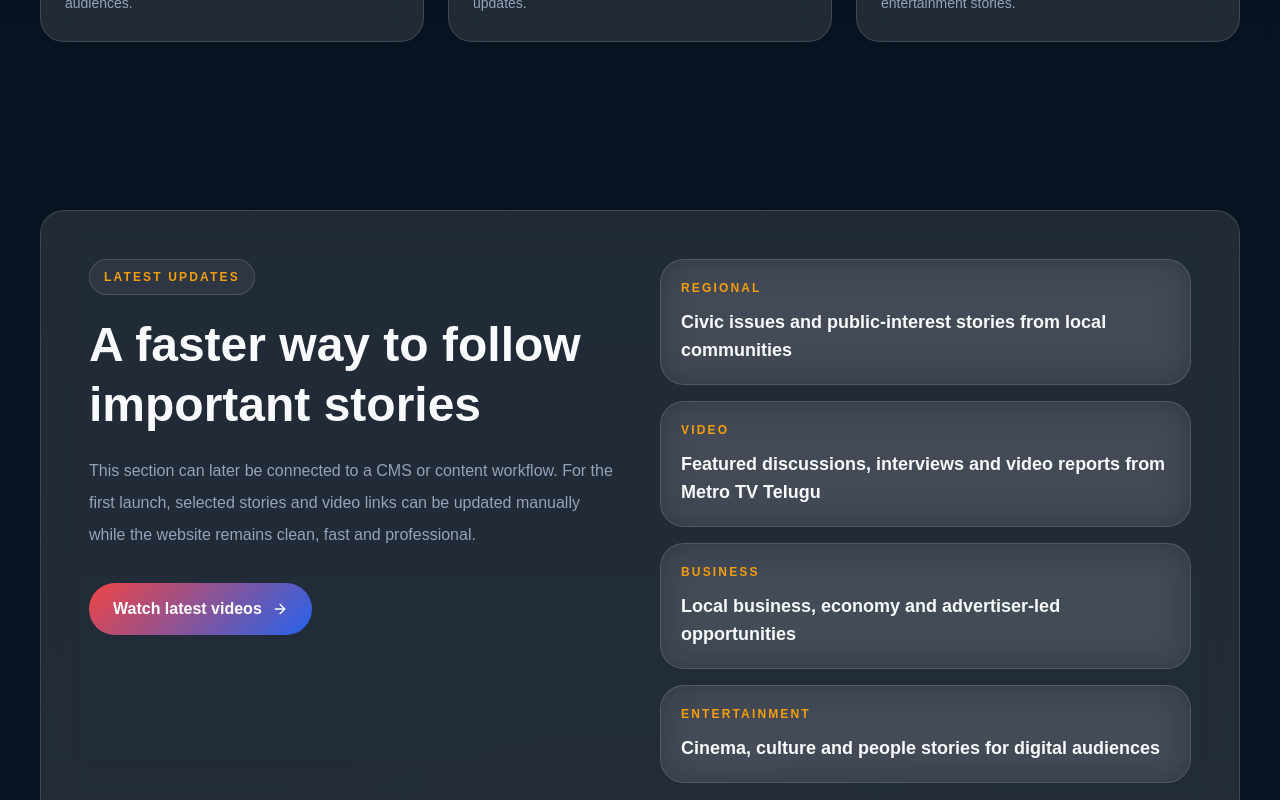
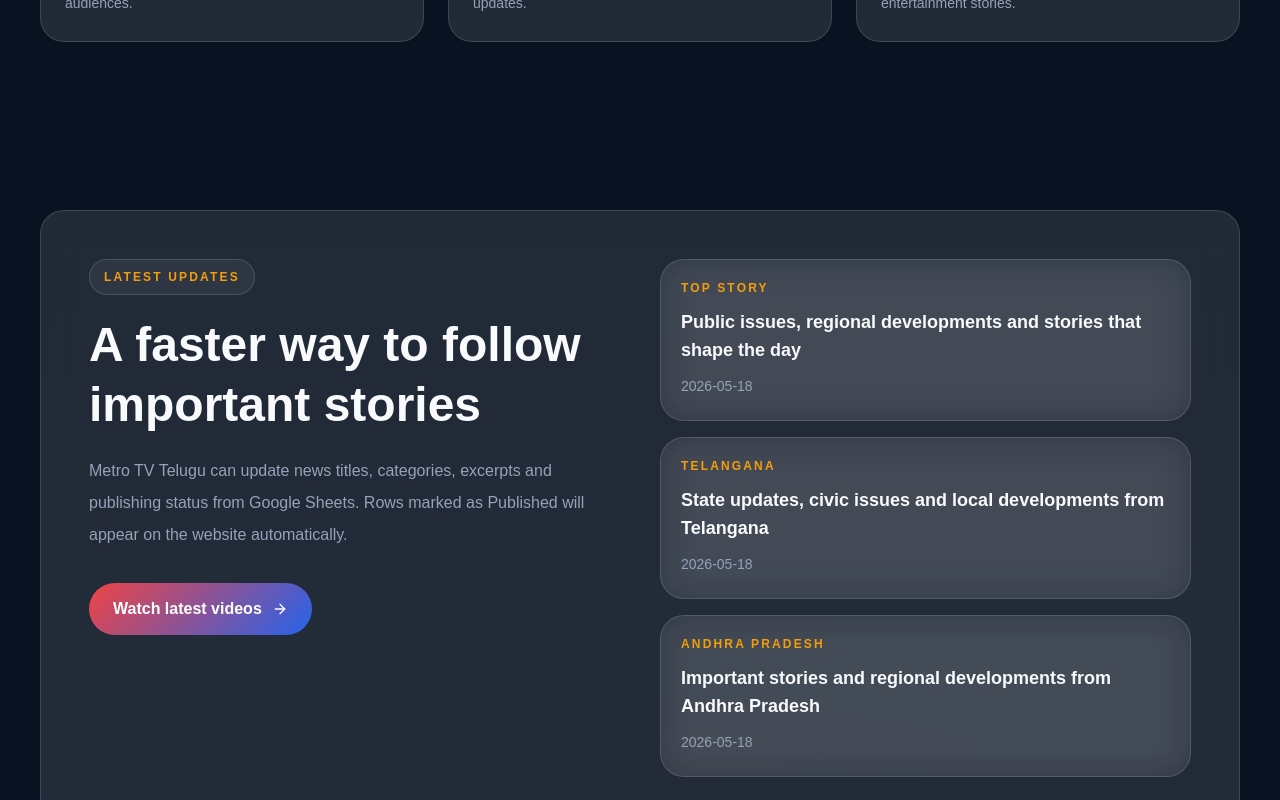
Before and after one commit to shivasricharan/metrotvtelugu, a Next.js app: page /news in a window 1280 px wide. Shown: the part 2000-2800 px from the top of the page. Built offline with nearby package versions, Linux system fonts and the light colour scheme.

Commit message:
Connect news page to Google Sheets CMS

```diff
--- a/app/news/page.js
+++ b/app/news/page.js
@@ -1,27 +1,41 @@
 import Link from "next/link";
-import { ArrowRight, Newspaper, MapPin, Landmark, Film, Briefcase, Globe2 } from "lucide-react";
+import {
+  ArrowRight,
+  Newspaper,
+  MapPin,
+  Landmark,
+  Film,
+  Briefcase,
+  Globe2,
+} from "lucide-react";
 import FadeIn from "../../components/FadeIn";
 import SectionTitle from "../../components/SectionTitle";
 import NewsCard from "../../components/NewsCard";
+import { getMetroCmsData } from "../../lib/metroCms";
 
-const featuredStories = [
+export const dynamic = "force-dynamic";
+
+const fallbackStories = [
   {
     category: "Top Story",
     title: "Public issues, regional developments and stories that shape the day",
     excerpt:
       "Follow important updates, civic conversations and people-first stories from across Telugu-speaking communities.",
+    date: "2026-05-18",
   },
   {
     category: "Telangana",
     title: "State updates, civic issues and local developments from Telangana",
     excerpt:
       "Coverage focused on governance, public services, city updates, community issues and regional voices.",
+    date: "2026-05-18",
   },
   {
     category: "Andhra Pradesh",
     title: "Important stories and regional developments from Andhra Pradesh",
     excerpt:
       "Updates across politics, society, public issues, development, community stories and local conversations.",
+    date: "2026-05-18",
   },
 ];
 
@@ -58,32 +72,35 @@
   },
 ];
 
-const latestUpdates = [
-  {
-    tag: "Regional",
-    title: "Civic issues and public-interest stories from local communities",
-  },
-  {
-    tag: "Video",
-    title: "Featured discussions, interviews and video reports from Metro TV Telugu",
-  },
-  {
-    tag: "Business",
-    title: "Local business, economy and advertiser-led opportunities",
-  },
-  {
-    tag: "Entertainment",
-    title: "Cinema, culture and people stories for digital audiences",
-  },
-];
-
 export const metadata = {
   title: "News | Metro TV Telugu",
   description:
     "Latest news, regional updates, Telangana, Andhra Pradesh, national affairs, business and entertainment stories from Metro TV Telugu.",
 };
 
-export default function NewsPage() {
+function normalizeNews(item) {
+  return {
+    title: item.title || "Metro TV Telugu News Update",
+    category: item.category || "News",
+    excerpt:
+      item.excerpt ||
+      item.description ||
+      "Latest update from Metro TV Telugu.",
+    date: item.date || "",
+  };
+}
+
+export default async function NewsPage() {
+  const cmsNews = await getMetroCmsData("news");
+
+  const stories =
+    Array.isArray(cmsNews) && cmsNews.length > 0
+      ? cmsNews.map(normalizeNews)
+      : fallbackStories;
+
+  const featuredStories = stories.slice(0, 6);
+  const latestUpdates = stories.slice(0, 4);
+
   return (
     <>
       <section className="section-space">
@@ -114,13 +131,13 @@
             <SectionTitle
               eyebrow="Featured Coverage"
               title="Stories that matter today"
-              desc="Important updates and editorial sections can be highlighted here for quick discovery."
+              desc="Important updates and editorial sections can be updated directly from the Google Sheets CMS."
             />
           </FadeIn>
 
           <div className="grid gap-6 md:grid-cols-3">
             {featuredStories.map((item, index) => (
-              <FadeIn key={item.title} delay={index * 0.08}>
+              <FadeIn key={`${item.title}-${index}`} delay={index * 0.08}>
                 <NewsCard
                   category={item.category}
                   title={item.title}
@@ -175,9 +192,9 @@
                   </h2>
 
                   <p className="mt-5 leading-8" style={{ color: "var(--muted)" }}>
-                    This section can later be connected to a CMS or content workflow.
-                    For the first launch, selected stories and video links can be updated
-                    manually while the website remains clean, fast and professional.
+                    Metro TV Telugu can update news titles, categories, excerpts and
+                    publishing status from Google Sheets. Rows marked as Published will
+                    appear on the website automatically.
                   </p>
 
                   <div className="mt-8">
@@ -189,12 +206,25 @@
                 </div>
 
                 <div className="grid gap-4">
-                  {latestUpdates.map((item) => (
-                    <div key={item.title} className="glass rounded-3xl p-5">
-                      <div className="text-xs font-bold uppercase tracking-[0.18em]" style={{ color: "var(--gold)" }}>
-                        {item.tag}
+                  {latestUpdates.map((item, index) => (
+                    <div key={`${item.title}-${index}`} className="glass rounded-3xl p-5">
+                      <div
+                        className="text-xs font-bold uppercase tracking-[0.18em]"
+                        style={{ color: "var(--gold)" }}
+                      >
+                        {item.category}
                       </div>
+
                       <h3 className="mt-3 text-lg font-semibold">{item.title}</h3>
+
+                      {item.date ? (
+                        <p
+                          className="mt-2 text-sm leading-7"
+                          style={{ color: "var(--muted)" }}
+                        >
+                          {item.date}
+                        </p>
+                      ) : null}
                     </div>
                   ))}
                 </div>
```
